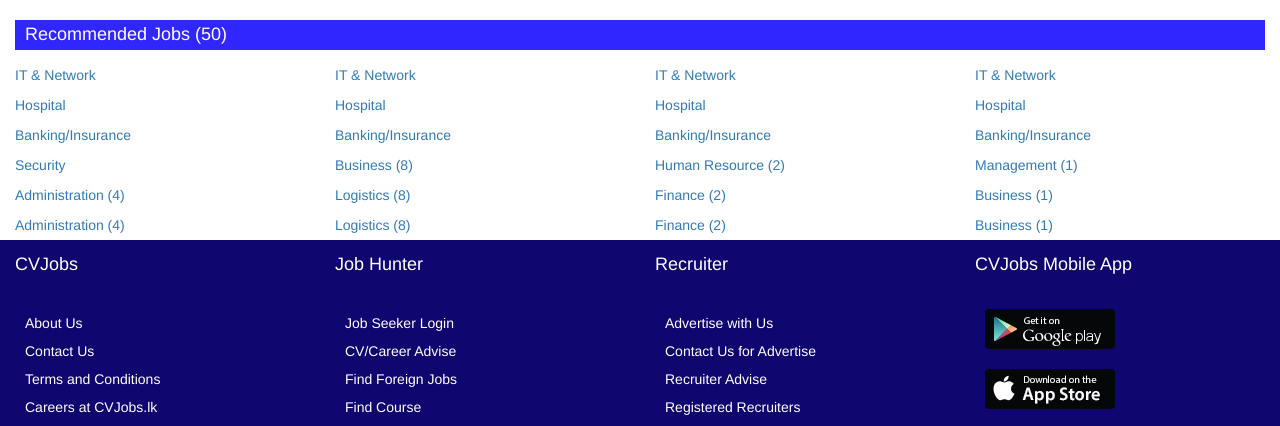
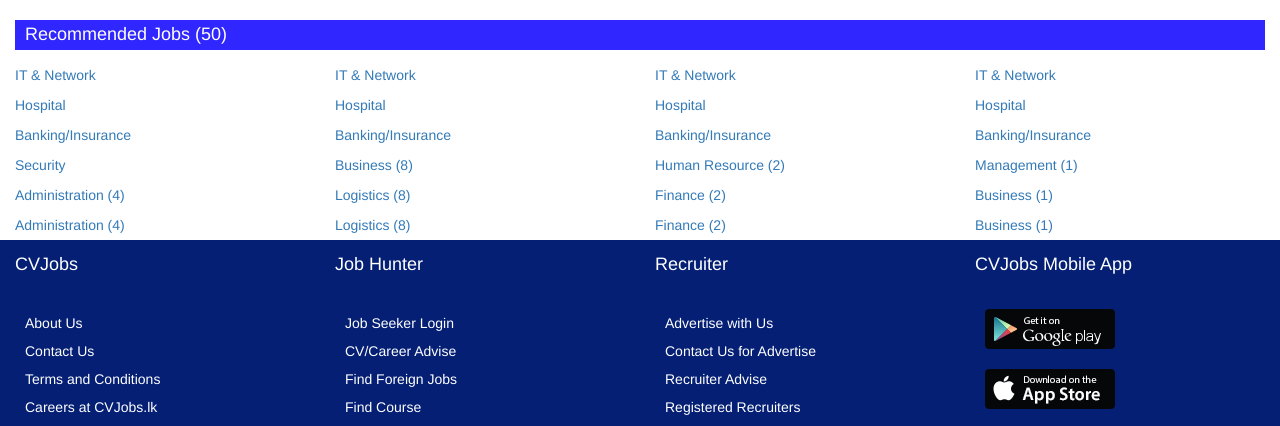
Before and after one commit to Derrain-93/cvjobs, a CodeIgniter app: page /CVJobs/ in a window 1280 px wide. Shown: the part 618-1044 px from the top of the page. Run offline with CodeIgniter, Linux system fonts and the light colour scheme; some libraries are stand-ins or nearby versions.

Commit message:
Added gradient to navigation bar and footer.

```diff
--- a/Assets/css/main.css
+++ b/Assets/css/main.css
@@ -45,7 +45,11 @@
 .navbar-default .navbar-collapse > .navbar-nav {
 	font-size: 2rem;
 	font-weight: JosefinReg;
-	background-color: #3026ff;
+    background-color: #3026ff; /* For browsers that do not support gradients */
+    background-color: -webkit-linear-gradient(#0e46a0, #042074); /* For Safari 5.1 to 6.0 */
+    background-color: -o-linear-gradient(#0e46a0, #042074); /* For Opera 11.1 to 12.0 */
+    background-color: -moz-linear-gradient(#0e46a0, #042074); /* For Firefox 3.6 to 15 */
+    background-color: linear-gradient(#0e46a0, #042074); /* Standard syntax */
 	color: #fff;
 	width: 100%;
 	float: left;
@@ -490,7 +494,11 @@
 
 /* footer styles */
 .footer-bg {
-	background-color: #0f066f;
+    background-color: #041f74; /* For browsers that do not support gradients */
+    background-color: -webkit-linear-gradient(#0e4dbc, #041f74); /* For Safari 5.1 to 6.0 */
+    background-color: -o-linear-gradient(#0e4dbc, #041f74); /* For Opera 11.1 to 12.0 */
+    background-color: -moz-linear-gradient(#0e4dbc, #041f74); /* For Firefox 3.6 to 15 */
+    background-color: linear-gradient(#0e4dbc, #041f74); /* Standard syntax */
 	color: #fff;
 	width: 100%;
 	float: left;
```
